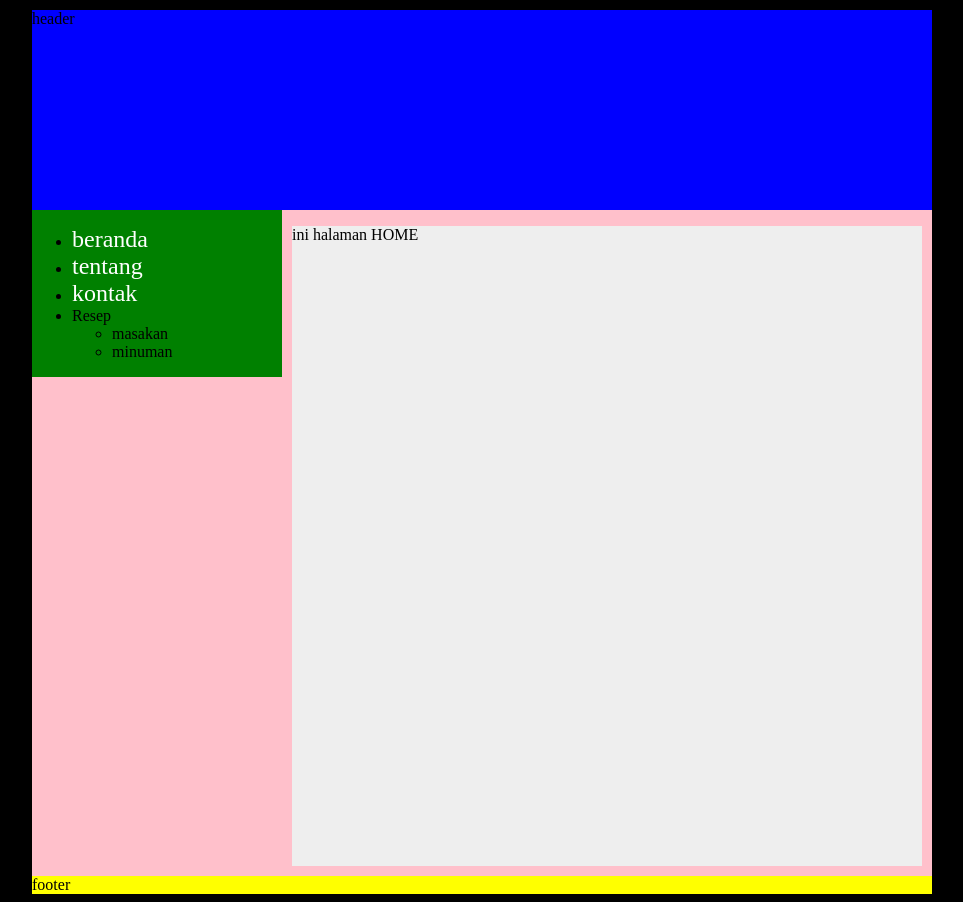
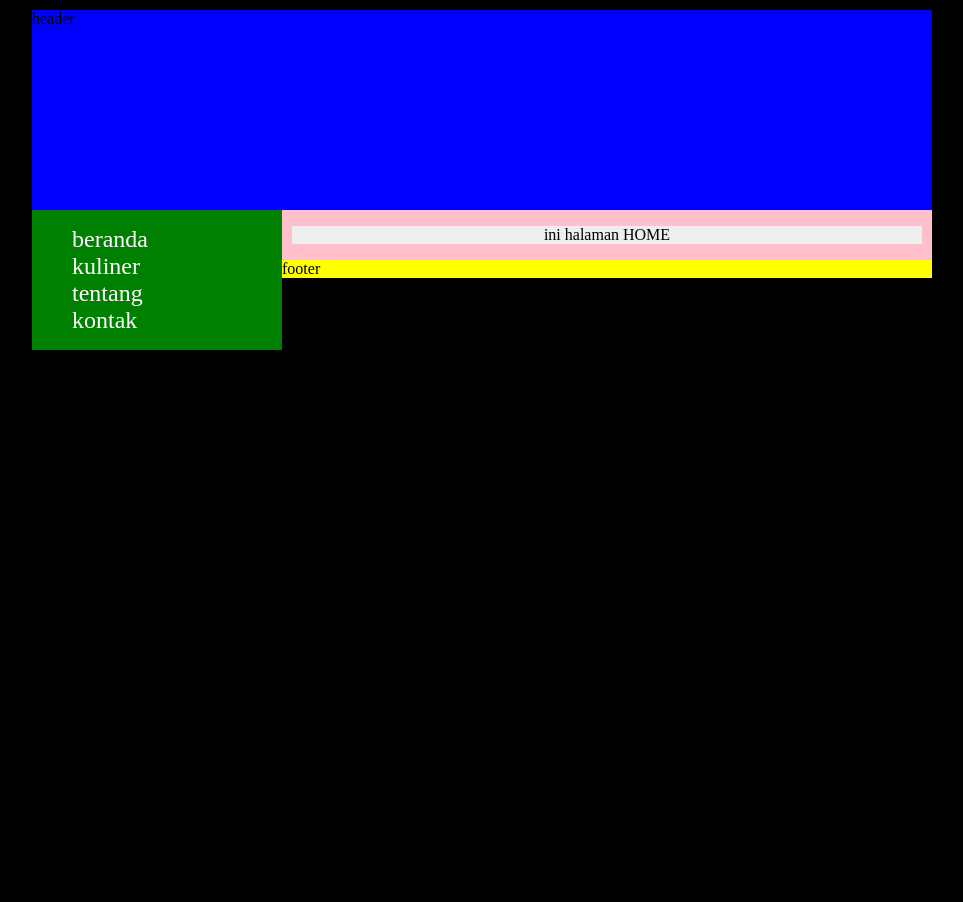
Before and after one commit to insomynwa/codeigniter, a CodeIgniter app: page /codeigniter/ in a window 1280 px wide. Shown: the whole page, without its empty margins (158-1121 px from the left). After the commit the page ends 350 px from the top, so only its background shows below. Run offline with CodeIgniter, Linux system fonts and the light colour scheme.

Commit message:
5th commit
model

```diff
--- a/application/config/routes.php
+++ b/application/config/routes.php
@@ -5,7 +5,7 @@ $route['default_controller'] = "site_c/pages";
 // $route['ballaj'] = 'nama_controller/nama_function/parameter'
 $route['tentang'] = 'site_c/pages/about';
 $route['kontak'] = 'site_c/pages/kontak';
-
+$route['kuliner'] = 'site_c/pages/kuliner';
 /*$route['tentang'] = 'site_c/about';
 $route['kontak'] = 'site_c/kontak';*/
 
--- a/application/controllers/site_c.php
+++ b/application/controllers/site_c.php
@@ -5,6 +5,12 @@
 		function pages($halaman = 'home') {
 			$data['judul'] = "Halaman ".$halaman;
 			$data['hal'] = $halaman;
+
+			if($halaman=='kuliner') {
+				$this->load->model('kuliner_m'); // nembak ke model kuliner_m
+				$data['konten'] = $this->kuliner_m->get_kuliner(); // ngambil data dari model
+			}
+
 			$this->load->view('pages/template', $data);
 		}
 
--- a/application/views/templates/header.php
+++ b/application/views/templates/header.php
@@ -23,11 +23,24 @@
 				text-decoration: none;
 				font-size: 18pt;
 			}
+				#navi ul{
+					list-style: none;
+				}
+
+			#navi a:hover {
+				color: red;
+			}
+
 		#main {
 			background: #eeeeee;
-			height: 640px;
+			width: 630px;
 			margin: 0 10px 10px 260px;
+			text-align: center;
 		}
+			#main img{
+				width: 100px;
+			}
+
 		#footer {
 			background: yellow;
 		}
--- a/application/views/templates/navi.php
+++ b/application/views/templates/navi.php
@@ -1,11 +1,6 @@
 <ul>
 	<li><?php echo anchor(base_url(), 'beranda') ?></li>
+	<li><?php echo anchor('kuliner', 'kuliner') ?></li>
 	<li><?php echo anchor('tentang', 'tentang') ?></li>
 	<li><?php echo anchor('kontak', 'kontak') ?></li>
-	<li>Resep
-		<ul>
-			<li>masakan</li>
-			<li>minuman</li>
-		</ul>
-	</li>
 </ul>
```
Also changed, not shown: application/config/database.php (+4 -48 lines), application/models/kuliner_m.php (added, +23 -0 lines), application/views/pages/kuliner.php (added, +7 -0 lines), images/anak-ayam.jpg (added), images/anak2-ayam.jpg (added), images/ayam-bakar.png (added), images/ayam-kampus.jpg (added).
